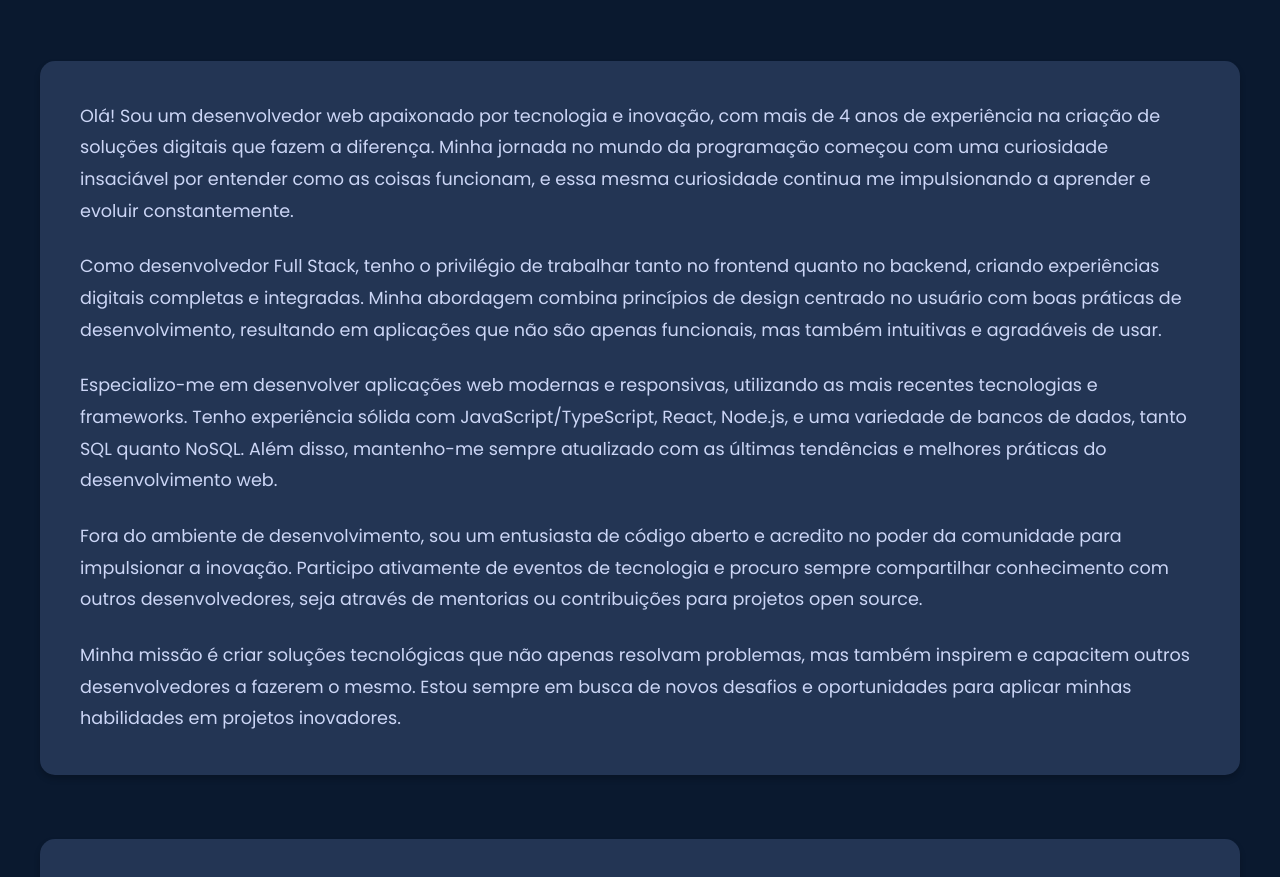
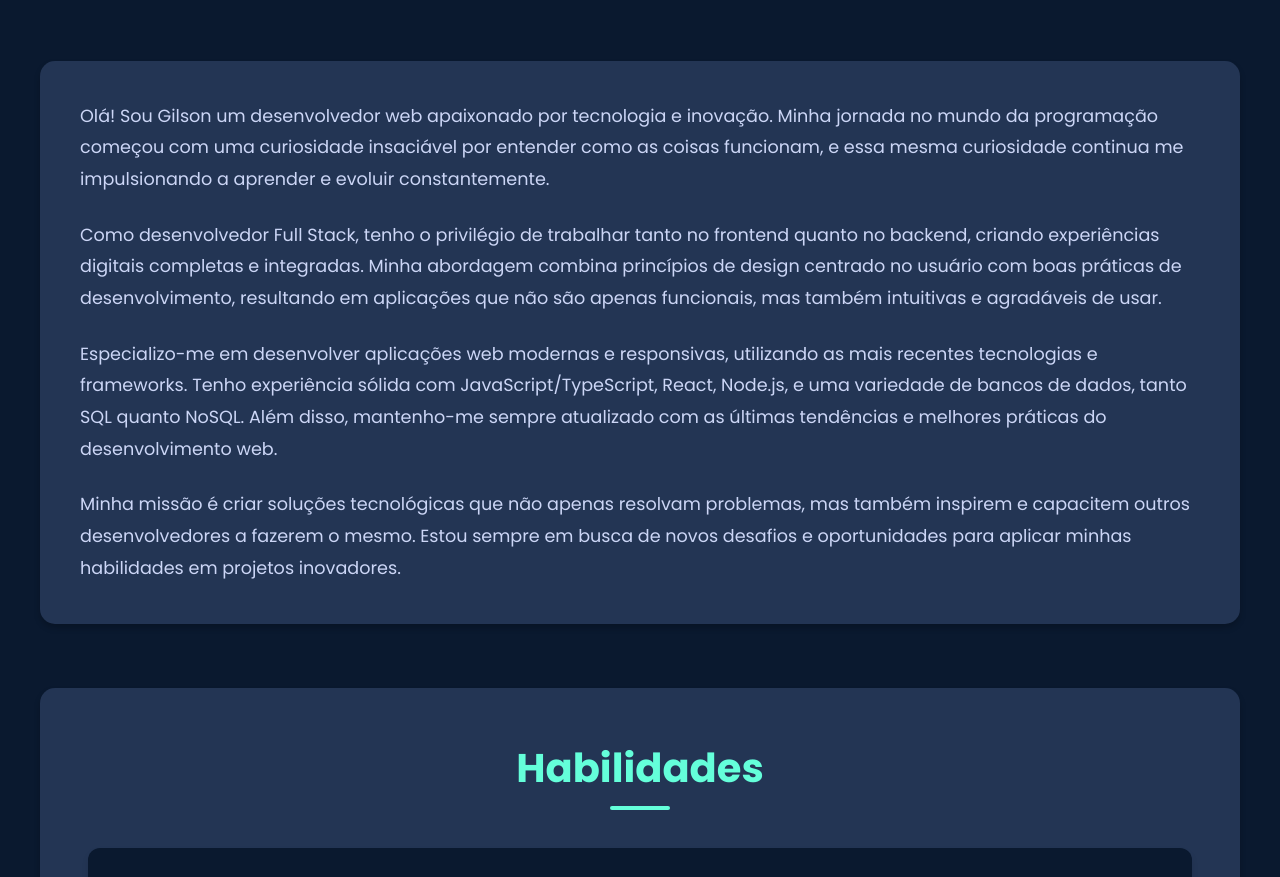
Before and after one commit to gilson051087/site_gilson_portifolio, a website: page index.html in a window 1280 px wide. Shown: the part 1008-1885 px from the top of the page. Drawn offline with nearby package versions, Linux system fonts and the light colour scheme.

Commit message:
Update index.html

```diff
--- a/index.html
+++ b/index.html
@@ -58,13 +58,11 @@
             <h2>Sobre Mim</h2>
             <div class="about-content">
                 <div class="about-text">
-                    <p>Olá! Sou um desenvolvedor web apaixonado por tecnologia e inovação, com mais de 4 anos de experiência na criação de soluções digitais que fazem a diferença. Minha jornada no mundo da programação começou com uma curiosidade insaciável por entender como as coisas funcionam, e essa mesma curiosidade continua me impulsionando a aprender e evoluir constantemente.</p>
+                    <p>Olá! Sou Gilson um desenvolvedor web apaixonado por tecnologia e inovação. Minha jornada no mundo da programação começou com uma curiosidade insaciável por entender como as coisas funcionam, e essa mesma curiosidade continua me impulsionando a aprender e evoluir constantemente.</p>
 
                     <p>Como desenvolvedor Full Stack, tenho o privilégio de trabalhar tanto no frontend quanto no backend, criando experiências digitais completas e integradas. Minha abordagem combina princípios de design centrado no usuário com boas práticas de desenvolvimento, resultando em aplicações que não são apenas funcionais, mas também intuitivas e agradáveis de usar.</p>
 
                     <p>Especializo-me em desenvolver aplicações web modernas e responsivas, utilizando as mais recentes tecnologias e frameworks. Tenho experiência sólida com JavaScript/TypeScript, React, Node.js, e uma variedade de bancos de dados, tanto SQL quanto NoSQL. Além disso, mantenho-me sempre atualizado com as últimas tendências e melhores práticas do desenvolvimento web.</p>
-
-                    <p>Fora do ambiente de desenvolvimento, sou um entusiasta de código aberto e acredito no poder da comunidade para impulsionar a inovação. Participo ativamente de eventos de tecnologia e procuro sempre compartilhar conhecimento com outros desenvolvedores, seja através de mentorias ou contribuições para projetos open source.</p>
 
                     <p>Minha missão é criar soluções tecnológicas que não apenas resolvam problemas, mas também inspirem e capacitem outros desenvolvedores a fazerem o mesmo. Estou sempre em busca de novos desafios e oportunidades para aplicar minhas habilidades em projetos inovadores.</p>
                 </div>
```
